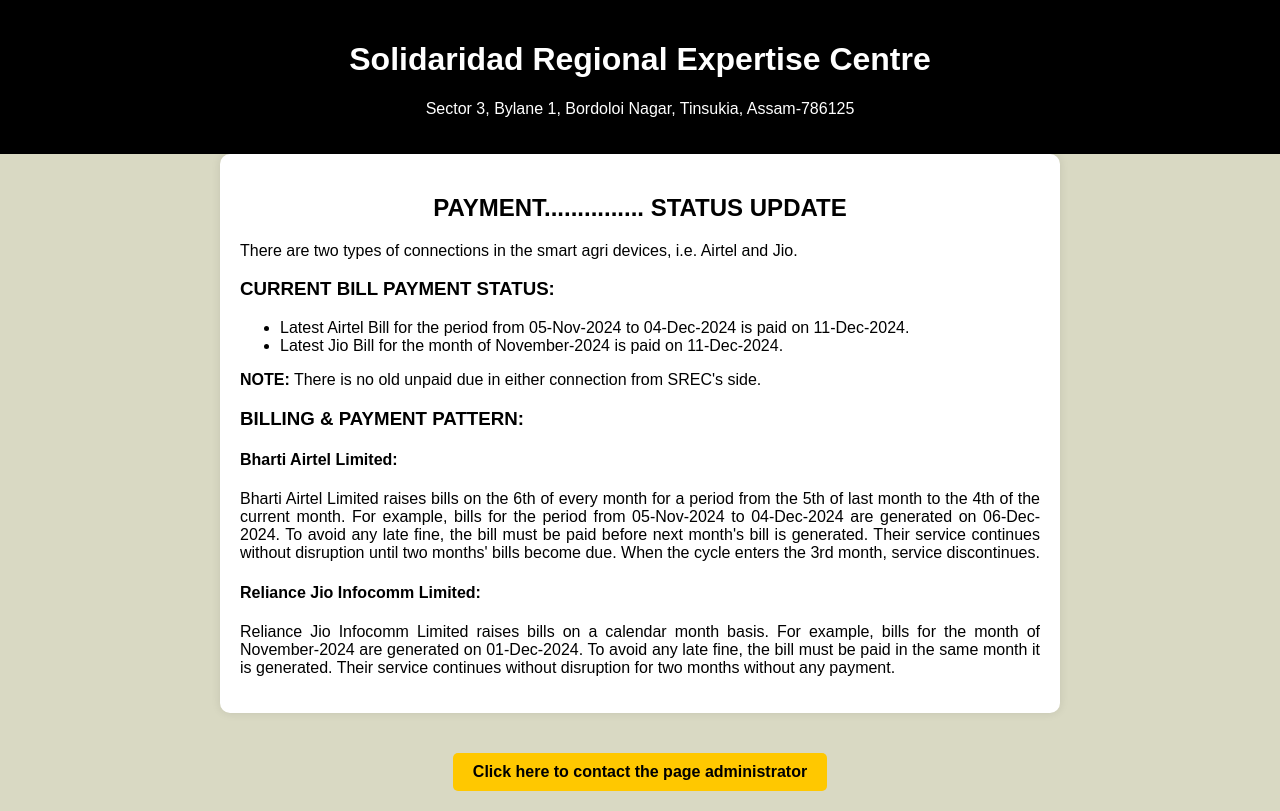
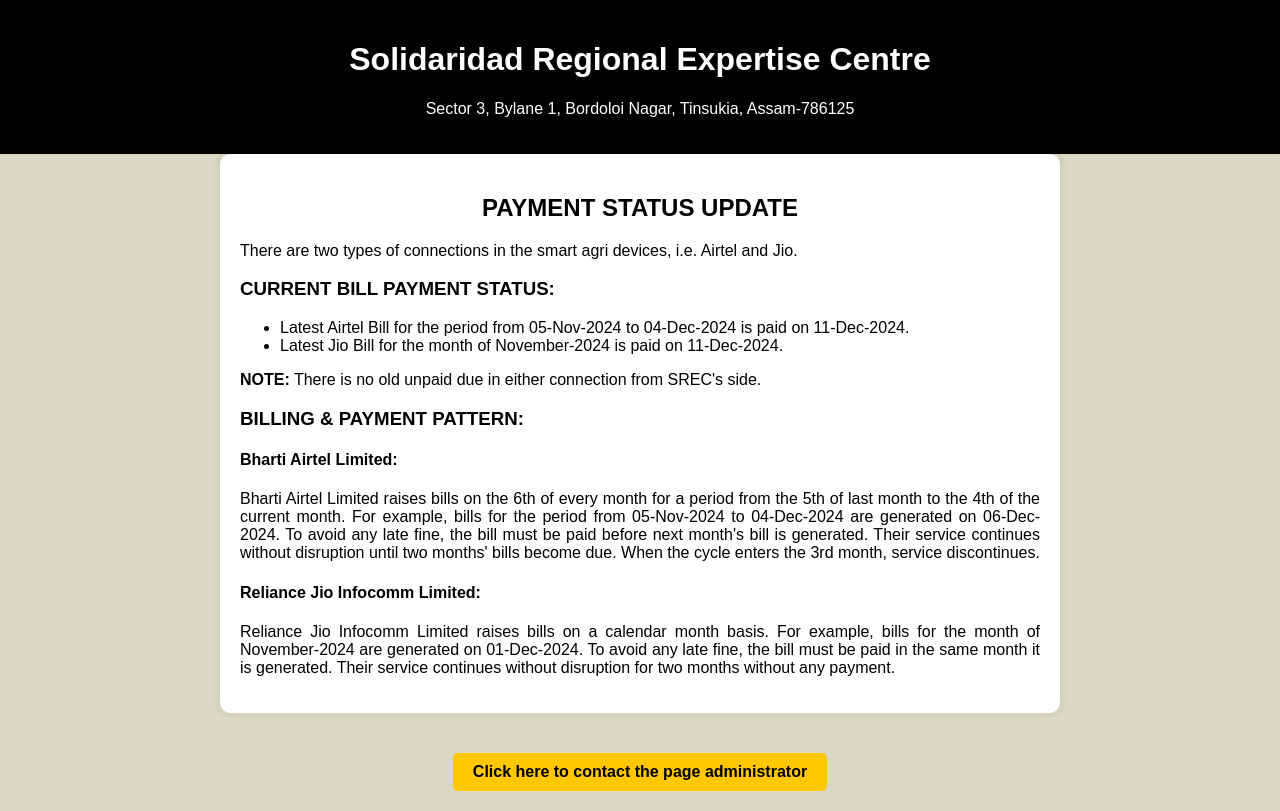
Before and after one commit to paljyosar/payment-status-update, a plain HTML site: page index.html in a window 1280 px wide. Drawn offline with Linux system fonts and the light colour scheme.

Commit message:
Update index.html

```diff
--- a/index.html
+++ b/index.html
@@ -61,7 +61,7 @@
     <p>Sector 3, Bylane 1, Bordoloi Nagar, Tinsukia, Assam-786125</p>
   </header>
   <main>
-    <h2>PAYMENT............... STATUS UPDATE</h2>
+    <h2>PAYMENT STATUS UPDATE</h2>
     <div class="content">
       <p>There are two types of connections in the smart agri devices, i.e. Airtel and Jio.</p>
       <h3>CURRENT BILL PAYMENT STATUS:</h3>
```
